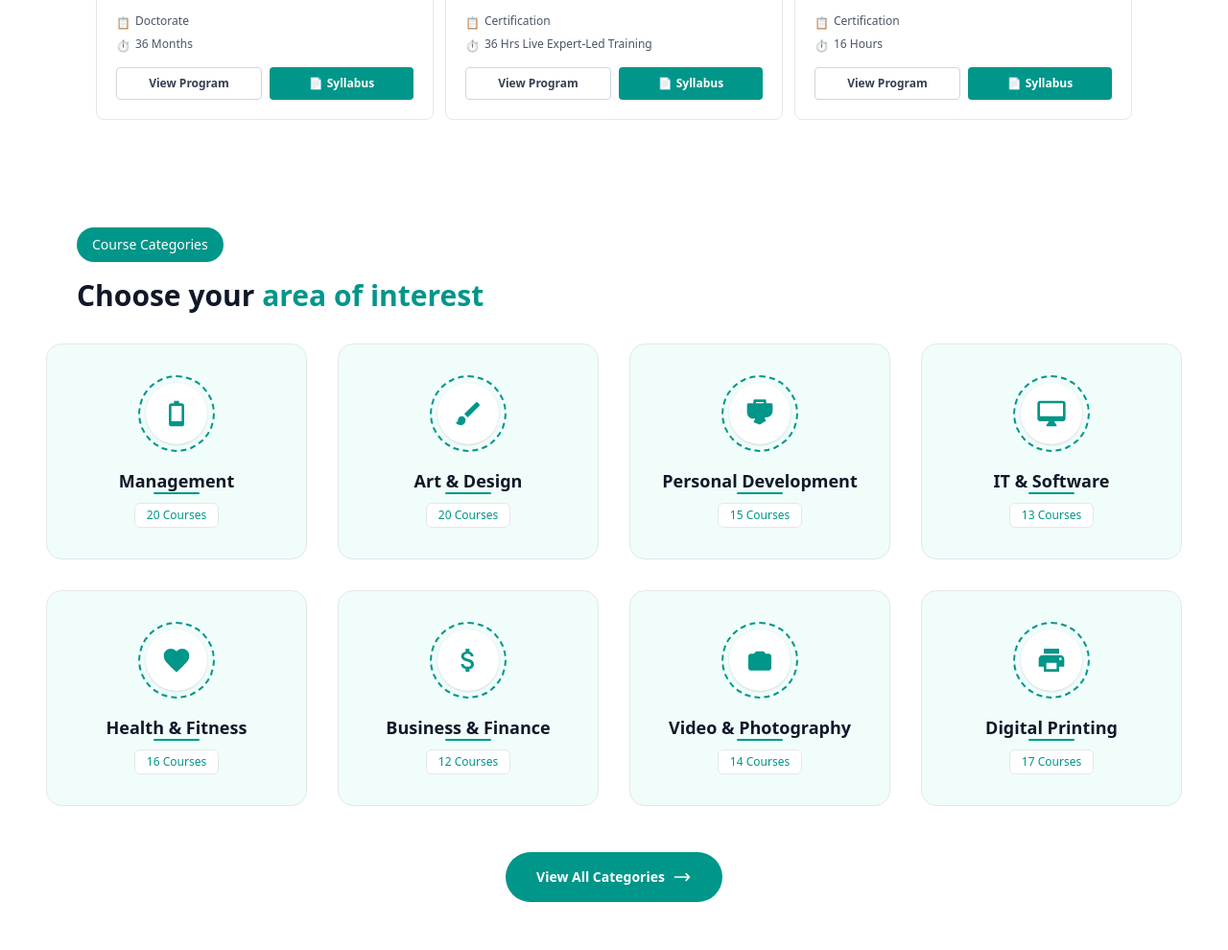
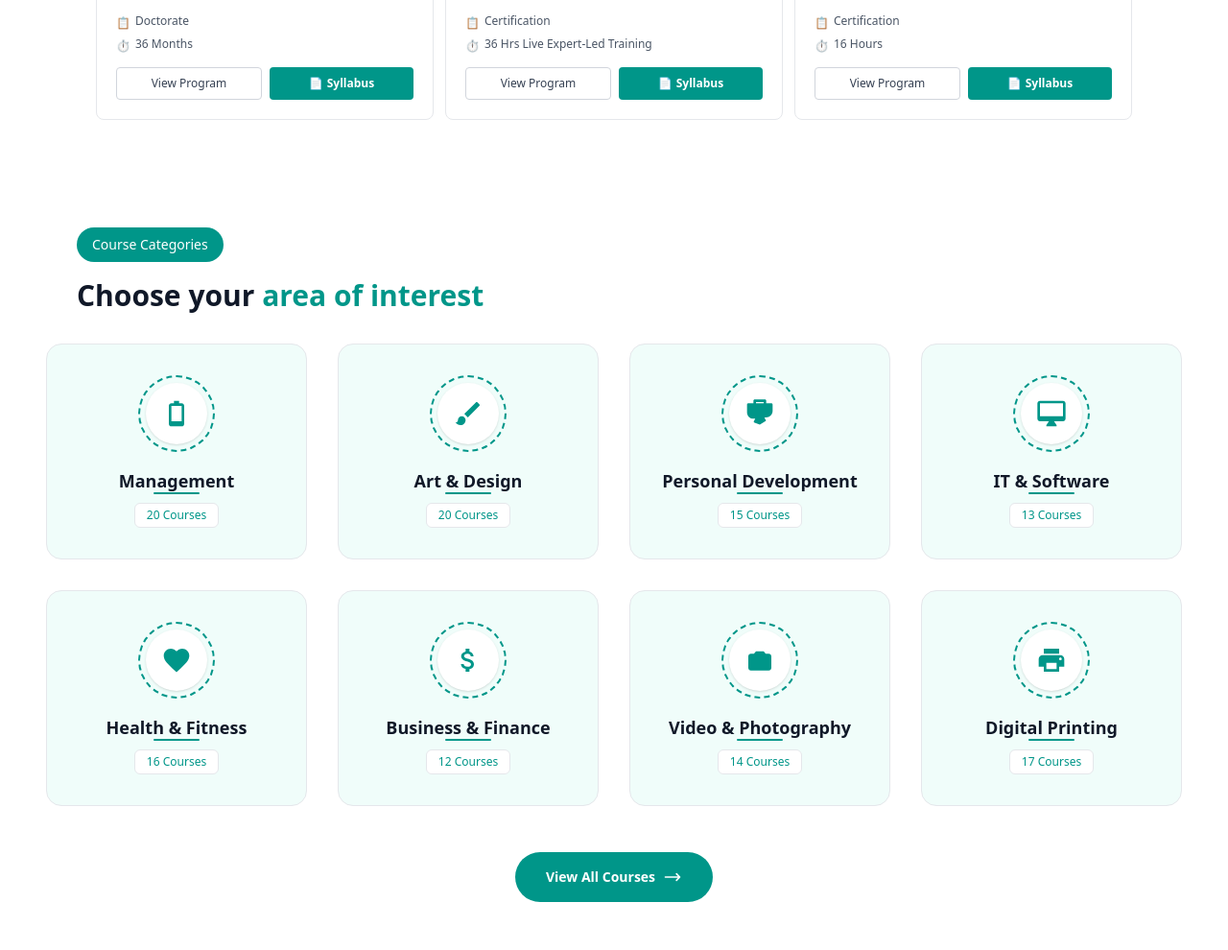
Before and after one commit to Ruchi-codes04/New-LMS-Frontend, a React (Vite) app: page / in a window 1280 px wide. Shown: the part 1474-2464 px from the top of the page at 96% size. Built offline with nearby package versions, Linux system fonts and the light colour scheme.

Commit message:
Fix All Courses page linking - update navigation buttons and links

```diff
--- a/src/components/Courses.jsx
+++ b/src/components/Courses.jsx
@@ -1,4 +1,5 @@
 import React, { useState, useEffect } from "react";
+import { Link } from 'react-router-dom';
 
 const Courses = () => {
   const [showModal, setShowModal] = useState(false);
@@ -276,11 +277,11 @@ const Courses = () => {
 
         {/* View All Button */}
         <div className="text-center mt-12">
-          <button
-            onClick={() => setShowModal(true)}
+          <Link
+            to="/courses/all"
             className="inline-flex items-center px-8 py-4 bg-teal-600 text-white rounded-full font-semibold text-sm transition-all duration-300 ease-in-out hover:bg-teal-700 hover:translate-x-1 hover:shadow-lg hover:shadow-teal-600/40"
           >
-            View All Categories
+            View All Courses
             <svg
               className="ml-2 w-5 h-5"
               fill="none"
@@ -294,7 +295,7 @@ const Courses = () => {
                 d="M17 8l4 4m0 0l-4 4m4-4H3"
               />
             </svg>
-          </button>
+          </Link>
         </div>
       </div>
 
--- a/src/components/Footer.jsx
+++ b/src/components/Footer.jsx
@@ -1,5 +1,6 @@
 import React from 'react'
 import { FaFacebookF, FaTwitter, FaLinkedinIn, FaYoutube, FaPhone, FaEnvelope, FaMapMarkerAlt, FaGraduationCap } from 'react-icons/fa'
+import { Link } from 'react-router-dom'
 
 const Footer = () => {
   return (
@@ -38,7 +39,7 @@ const Footer = () => {
             <h4 className="text-lg font-semibold mb-6 font-poppins">Useful Links</h4>
             <ul className="space-y-3">
               <li><a href="#" className="text-gray-400 hover:text-teal-600 transition-colors duration-300 text-sm">About</a></li>
-              <li><a href="#" className="text-gray-400 hover:text-teal-600 transition-colors duration-300 text-sm">Course</a></li>
+              <li><Link to="/courses/all" className="text-gray-400 hover:text-teal-600 transition-colors duration-300 text-sm">Courses</Link></li>
               <li><a href="#" className="text-gray-400 hover:text-teal-600 transition-colors duration-300 text-sm">Instructor</a></li>
               <li><a href="#" className="text-gray-400 hover:text-teal-600 transition-colors duration-300 text-sm">Events</a></li>
               <li><a href="#" className="text-gray-400 hover:text-teal-600 transition-colors duration-300 text-sm">Instructor Details</a></li>
--- a/src/components/Header.jsx
+++ b/src/components/Header.jsx
@@ -39,7 +39,7 @@ const Header = () => {
 
           {/* Navigation Links - Desktop */}
           <nav className="hidden lg:flex items-center space-x-6 flex-shrink-0">
-            <Link to="/courses/all" className="bg-gray-100 text-gray-700 px-3 py-1.5 rounded text-sm hover:bg-gray-200 transition-colors duration-300">
+            <Link to="/courses/" className="bg-gray-100 text-gray-700 px-3 py-1.5 rounded text-sm hover:bg-gray-200 transition-colors duration-300">
               All Courses
             </Link>
 
--- a/src/components/HeroSection.jsx
+++ b/src/components/HeroSection.jsx
@@ -1,5 +1,6 @@
 import React from 'react'
 import { FaSearch } from 'react-icons/fa'
+import { Link } from 'react-router-dom'
 
 const HeroSection = () => {
   const skillTags = [
@@ -47,9 +48,12 @@ const HeroSection = () => {
                   placeholder="Tell us what you're looking to learn"
                   className="flex-1 px-4 py-2.5 text-gray-700 placeholder-gray-500 bg-transparent focus:outline-none text-sm"
                 />
-                <button className="bg-teal-600 text-white p-2.5 rounded-md hover:bg-teal-700 transition-colors duration-300">
+                <Link
+                  to="/courses/all"
+                  className="bg-teal-600 text-white p-2.5 rounded-md hover:bg-teal-700 transition-colors duration-300 flex items-center justify-center"
+                >
                   <FaSearch className="w-4 h-4" />
-                </button>
+                </Link>
               </div>
             </div>
 
--- a/src/components/PopularCourses.jsx
+++ b/src/components/PopularCourses.jsx
@@ -1,4 +1,5 @@
 import React, { useState } from "react";
+import { Link } from 'react-router-dom';
 
 const PopularCourses = () => {
   const courses = [
@@ -150,9 +151,12 @@ const PopularCourses = () => {
 
                 {/* Buttons */}
                 <div className="flex space-x-2 mt-auto">
-                  <button className="flex-1 bg-white border border-gray-300 text-gray-700 py-1.5 sm:py-2 px-2 sm:px-3 rounded text-xs hover:bg-gray-50 transition-colors duration-300">
+                  <Link
+                    to="/courses/all"
+                    className="flex-1 bg-white border border-gray-300 text-gray-700 py-1.5 sm:py-2 px-2 sm:px-3 rounded text-xs hover:bg-gray-50 transition-colors duration-300 text-center"
+                  >
                     View Program
-                  </button>
+                  </Link>
                   <button className="flex-1 bg-teal-600 text-white py-1.5 sm:py-2 px-2 sm:px-3 rounded text-xs hover:bg-teal-500 transition-colors duration-300 flex items-center justify-center">
                     <span className="mr-1">📄</span>
                     Syllabus
```
